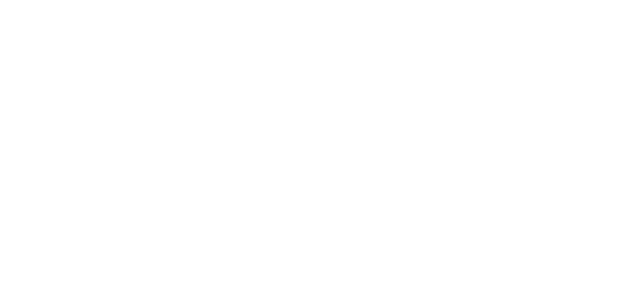
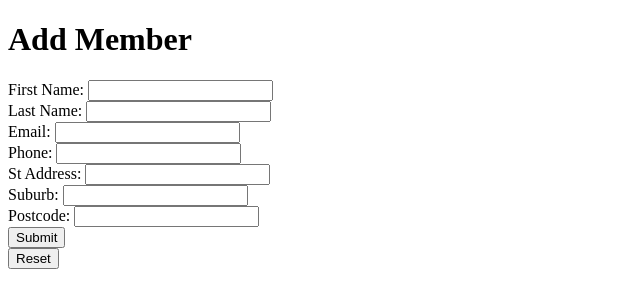
Before and after one commit to InfiniteBlanK3T/GotoGro.MemberRecordManager, a plain HTML site: page AddMember.html in a window 1280 px wide. Shown: the whole page, without its empty margins (0-640 px from the left). Drawn offline with Linux system fonts and the light colour scheme.

Commit message:
created basic UI for adding member

```diff
--- a/AddMember.html
+++ b/AddMember.html
@@ -6,6 +6,49 @@
     <title>Document</title>
 </head>
 <body>
+    <h1>Add Member</h1>
+    <div>
+        <form action="">
+
+
+            <div>
+                <label for="aFirstName">First Name:</label>
+                <input type="text" id="aFirstName" class="textInput">
+            </div>
+            <div>
+                <label for="aLastName">Last Name:</label>
+                <input type="text" id="aLastName" class="textInput">
+            </div>
+            <div>
+                <label for="aEmail">Email:</label>
+                <input type="text" id="aEmail" class="textInput">
+            </div>
+            <div>
+                <label for="aPhone">Phone:</label>
+                <input type="text" id="aPhone" class="textInput">
+            </div>
+            <div>
+                <label for="aStreet">St Address:</label>
+                <input type="text" id="aStreet" class="textInput">
+            </div>
+            <div>
+                <label for="aSuburb">Suburb:</label>
+                <input type="text" id="aSuburb" class="textInput">
+            </div>
+            <div>
+                <label for="aPostCode">Postcode:</label>
+                <input type="text" id="aPostCode" class="textInput">
+            </div>
+            <div>
+                <button>Submit</button>
+            </div>
+            <div>
+                <button>Reset</button>
+            </div>
+        </form>
+    </div>
+
+
 
 </body>
 </html>
```
